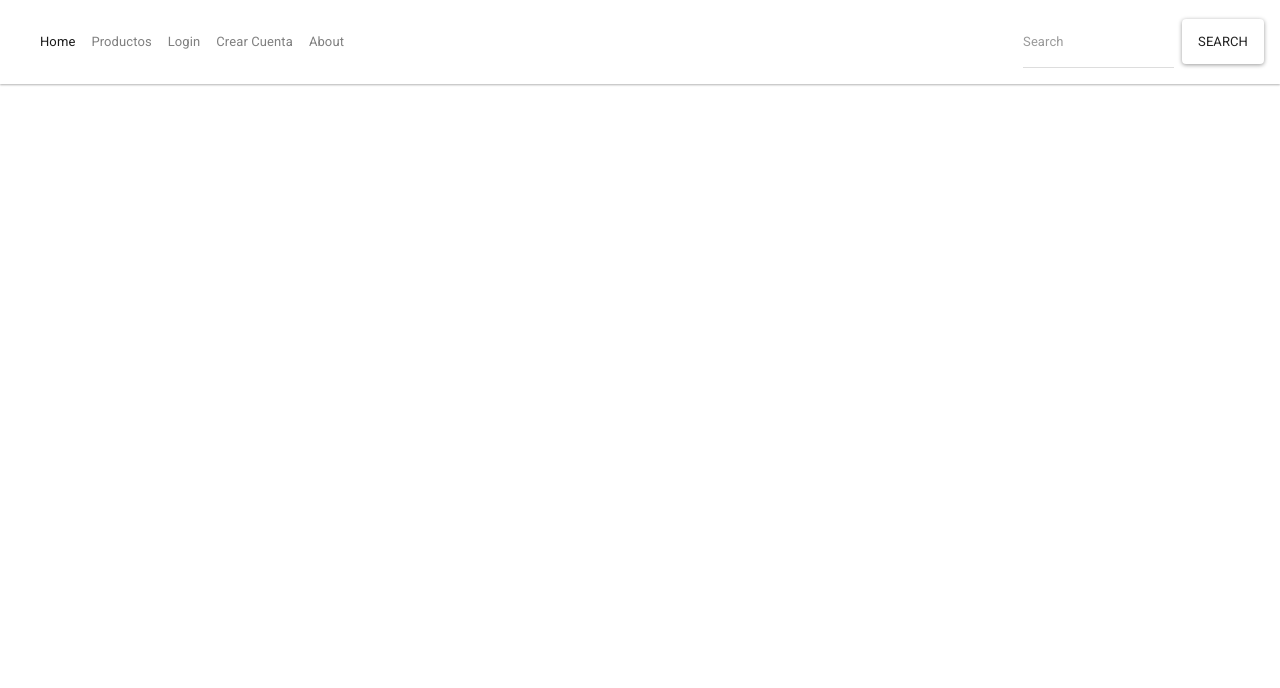
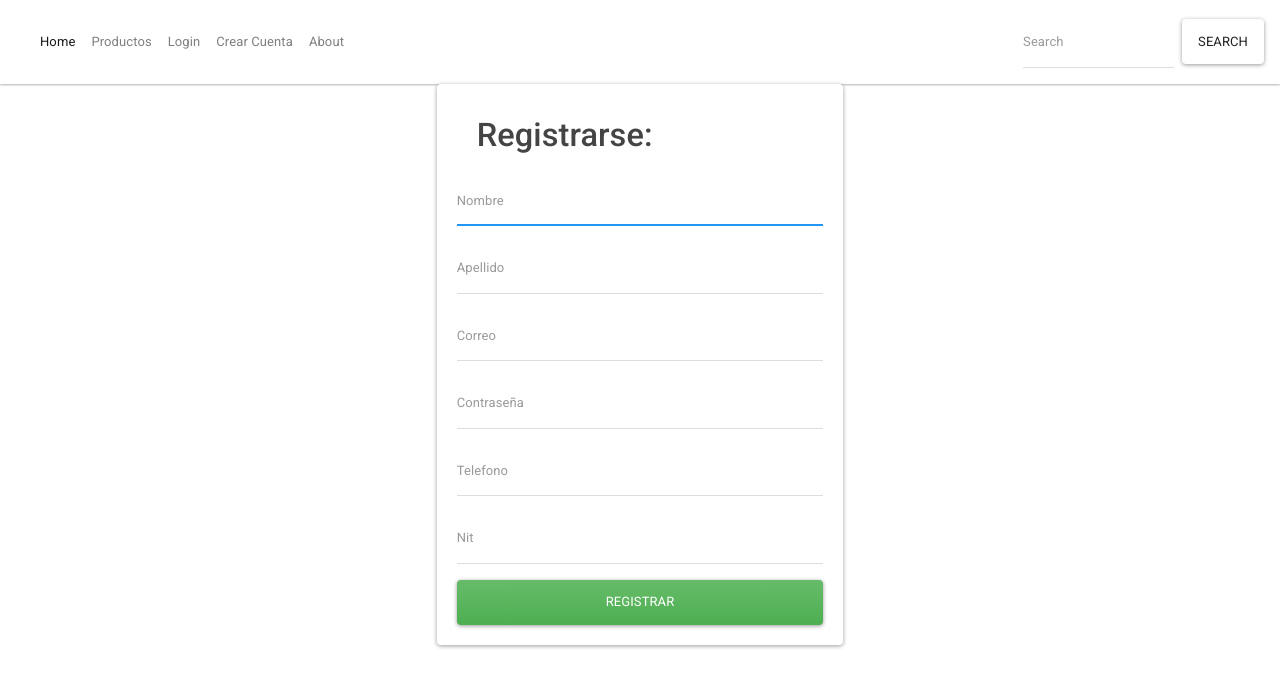
Before and after one commit to elielbarrios/AyD_Proyecto_G5, an Angular app in the folder FrontEnd/FreshtoGo/: page /registro in a window 1280 px wide. Before the commit this address led to /. Shown: the top 688 px of the page. Built offline with nearby package versions, Linux system fonts and the light colour scheme.

Commit message:
Desarrollo visual de registro

```diff
--- a/FrontEnd/FreshtoGo/src/app/app-routing.module.ts
+++ b/FrontEnd/FreshtoGo/src/app/app-routing.module.ts
@@ -4,13 +4,15 @@ import { CarritoComponent } from './componentes/carrito/carrito.component';
 import { CatalogoPrincipalComponent } from './componentes/catalogo-principal/catalogo-principal.component';
 import { ProductoComponent } from './componentes/producto/producto.component';
 import { CategoriaComponent } from './componentes/categoria/categoria.component';
+import { RegistroComponent } from './componentes/registro/registro.component';
 
 const routes: Routes = [
 
   { path: "carrito", component: CarritoComponent },
   { path: "catalogo", component: CatalogoPrincipalComponent },
   { path: "producto", component: ProductoComponent },
-  { path: "category", component: CategoriaComponent }
+  { path: "category", component: CategoriaComponent },
+  { path: "registro", component: RegistroComponent }
 ];
 
 @NgModule({
--- a/FrontEnd/FreshtoGo/src/app/componentes/registro/registro.component.html
+++ b/FrontEnd/FreshtoGo/src/app/componentes/registro/registro.component.html
@@ -1 +1,32 @@
-<p>registro works!</p>
+<div class="col-md-4 offset-md-4">
+    <div class="card">
+        <div class="card-body">
+        <div class="card-header bg-light d-flex justify-content-between">
+            <h1>Registrarse: </h1>
+        </div>
+        <form action="">
+            <div class="form-group">
+                <input type="text" name="nombre"  placeholder="Nombre" class="form-control" autofocus>
+            </div>
+            <div class="form-group">
+                <input type="text" name="apellido"  placeholder="Apellido" class="form-control" autofocus>
+            </div>
+            <div class="form-group">
+                <input type="email" name="email"  placeholder="Correo" class="form-control" autofocus>
+            </div>
+            <div class="form-group">
+                <input type="password" name="password"  placeholder="Contraseña" class="form-control">
+            </div>
+            <div class="form-group">
+                <input type="tel" name="nombre"  placeholder="Telefono" class="form-control" autofocus>
+            </div>
+            <div class="form-group">
+                <input type="text" name="nombre"  placeholder="Nit" class="form-control" autofocus>
+            </div>
+            <button class="btn btn-success btn-block">
+                Registrar
+            </button>
+        </form>
+        </div>
+    </div>
+</div>
--- a/FrontEnd/FreshtoGo/src/app/componentes/registro/registro.component.ts
+++ b/FrontEnd/FreshtoGo/src/app/componentes/registro/registro.component.ts
@@ -1,4 +1,4 @@
-import { Component, OnInit } from '@angular/core';
+import { Component, HostBinding, OnInit } from '@angular/core';
 
 @Component({
   selector: 'app-registro',
@@ -7,6 +7,8 @@ import { Component, OnInit } from '@angular/core';
 })
 export class RegistroComponent implements OnInit {
 
+  @HostBinding('class') classes = 'row';
+
   constructor() { }
 
   ngOnInit(): void {
```
